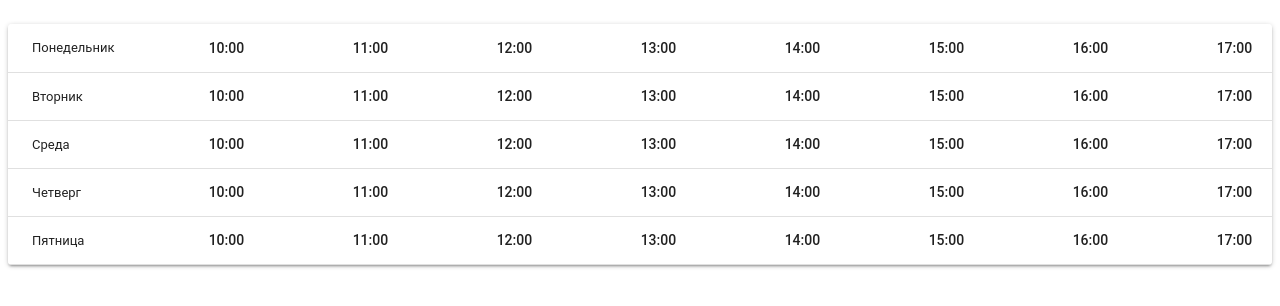
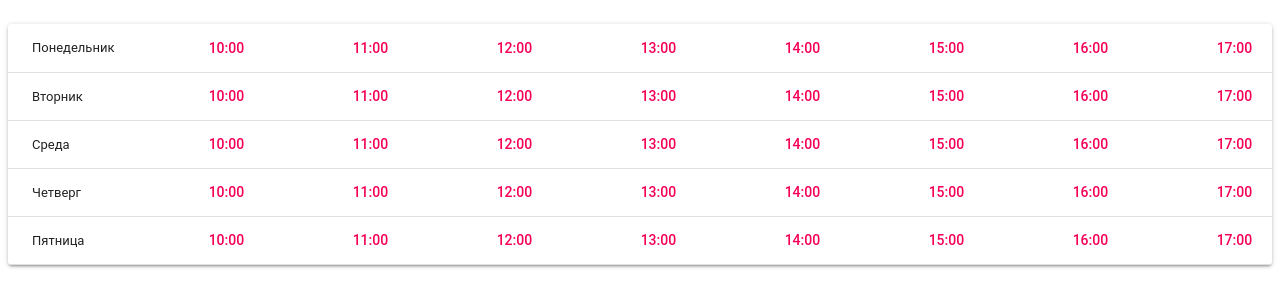
Before and after one commit to IlliaKolesnikov/room_booking, a React (Create React App) app: page / in a window 1280 px wide. Shown: the top 306 px of the page. Built offline with nearby package versions, Linux system fonts and the light colour scheme; the HTML template or start-up script is replaced by a standard one.

Commit message:
Added booking room  and delete booking on room.

```diff
--- a/src/components/App.js
+++ b/src/components/App.js
@@ -33,10 +33,32 @@ const rows = [
   createData('Пятница', '10:00', '11:00', '12:00', '13:00', '14:00', '15:00', '16:00', '17:00', '18:00'),
 ];
 
-function SimpleTable(props) {
-  const { classes } = props;
+class SimpleTable extends React.Component {
+  state = { data: [] }
 
-  return (
+  handleClick = (index, value) => {
+    localStorage.clear();
+    const arr = this.state.data;
+    let obj = { index: index, value: value, taken: true };
+    arr.push(JSON.stringify(obj) );
+    this.setState({ data: arr });
+    localStorage.setItem('data', this.state.data);
+  };
+
+  check = (index, value) => {
+    let arrayToCheck = this.state.data;
+    let isCheck = false;
+    arrayToCheck.forEach((item) => {
+      if(JSON.parse(item).index === index && JSON.parse(item).value === value)  {
+        isCheck = !isCheck
+      }
+    });
+    return isCheck
+  }
+
+  render() {
+    const { classes } = this.props;
+    return (
     <Paper className={classes.root}>
       <Table className={classes.table}>
         <TableBody>
@@ -47,18 +69,22 @@ function SimpleTable(props) {
                   {row.name}
                 </TableCell>
                 <TableCell numeric>
-                <Button>
+                <Button color={this.check(row.id, row.calories) ? 'primary' : 'secondary'} onClick={() => this.handleClick(row.id, row.calories)}>
                 {row.calories}
                 </Button>
                 </TableCell>
-                <TableCell numeric><Button>{row.fat}</Button></TableCell>
-                <TableCell numeric><Button>{row.carbs}</Button></TableCell>
-                <TableCell numeric><Button>{row.protein}</Button></TableCell>
-                <TableCell numeric><Button>{row.kasha}</Button></TableCell>
-                <TableCell numeric><Button>{row.kefir}</Button></TableCell>
-                <TableCell numeric><Button>{row.ryazhanka}</Button></TableCell>
-                <TableCell numeric><Button>{row.seledka}</Button></TableCell>
-                <TableCell numeric><Button>{row.grudka}</Button></TableCell>
+                <TableCell numeric>
+                <Button color={this.check(row.id, row.fat) ? 'primary' : 'secondary'} onClick={() => this.handleClick(row.id, row.fat)}>
+                {row.fat}
+                </Button>
+                </TableCell>
+                <TableCell numeric><Button color={this.check(row.id, row.carbs) ? 'primary' : 'secondary'} onClick={() => this.handleClick(row.id, row.carbs)}>{row.carbs}</Button></TableCell>
+                <TableCell numeric><Button color={this.check(row.id, row.protein) ? 'primary' : 'secondary'} onClick={() => this.handleClick(row.id, row.protein)}>{row.protein}</Button></TableCell>
+                <TableCell numeric><Button color={this.check(row.id, row.kasha) ? 'primary' : 'secondary'} onClick={() => this.handleClick(row.id, row.kasha)}>{row.kasha}</Button></TableCell>
+                <TableCell numeric><Button color={this.check(row.id, row.kefir) ? 'primary' : 'secondary'} onClick={() => this.handleClick(row.id, row.kefir)}>{row.kefir}</Button></TableCell>
+                <TableCell numeric><Button color={this.check(row.id, row.ryazhanka) ? 'primary' : 'secondary'} onClick={() => this.handleClick(row.id, row.ryazhanka)}>{row.ryazhanka}</Button></TableCell>
+                <TableCell numeric><Button color={this.check(row.id, row.seledka) ? 'primary' : 'secondary'} onClick={() => this.handleClick(row.id, row.seledka)}>{row.seledka}</Button></TableCell>
+                <TableCell numeric><Button color={this.check(row.id, row.grudka) ? 'primary' : 'secondary'} onClick={() => this.handleClick(row.id, row.grudka)}>{row.grudka}</Button></TableCell>
               </TableRow>
             );
           })}
@@ -66,6 +92,7 @@ function SimpleTable(props) {
       </Table>
     </Paper>
   );
+        }
 }
 
 SimpleTable.propTypes = {
```
